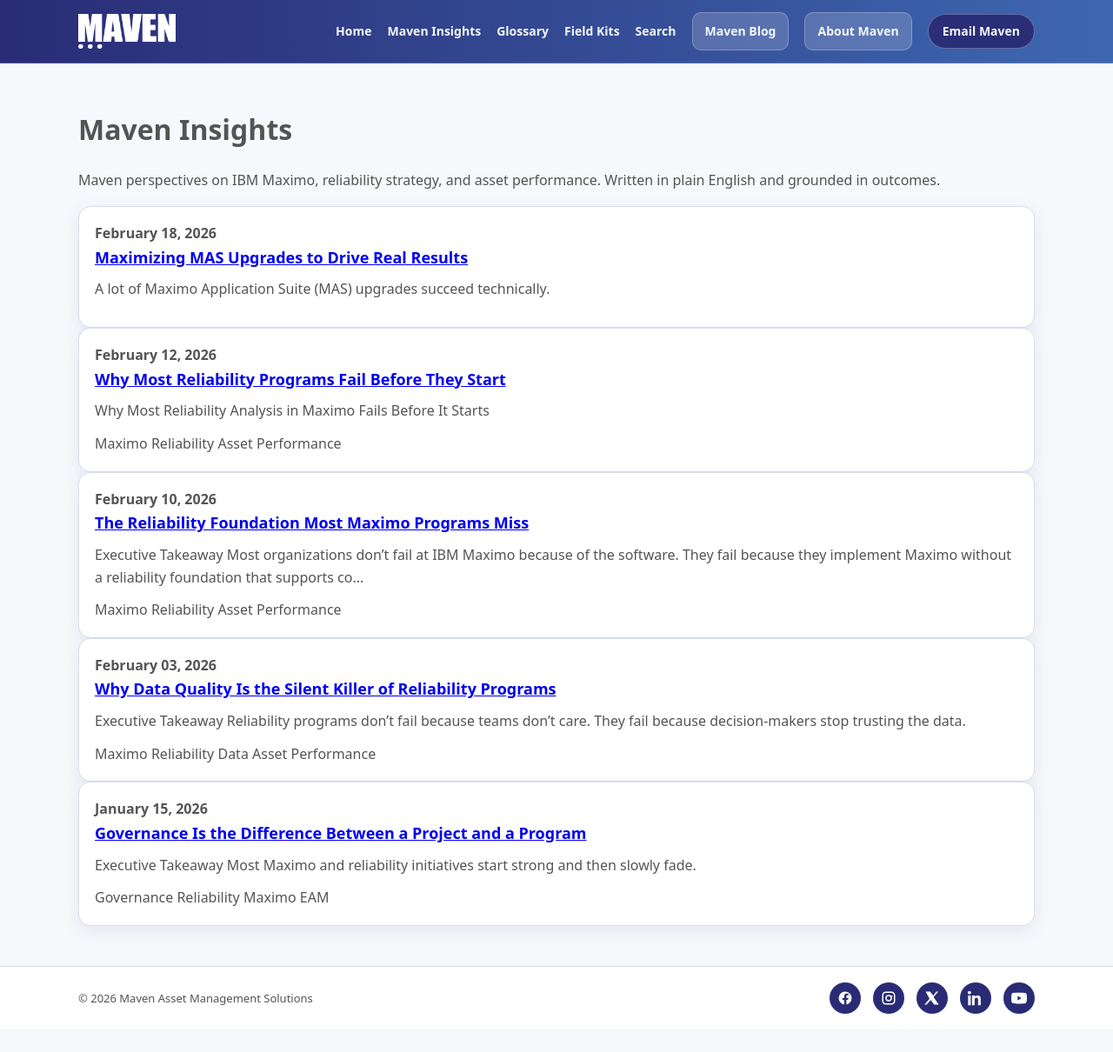
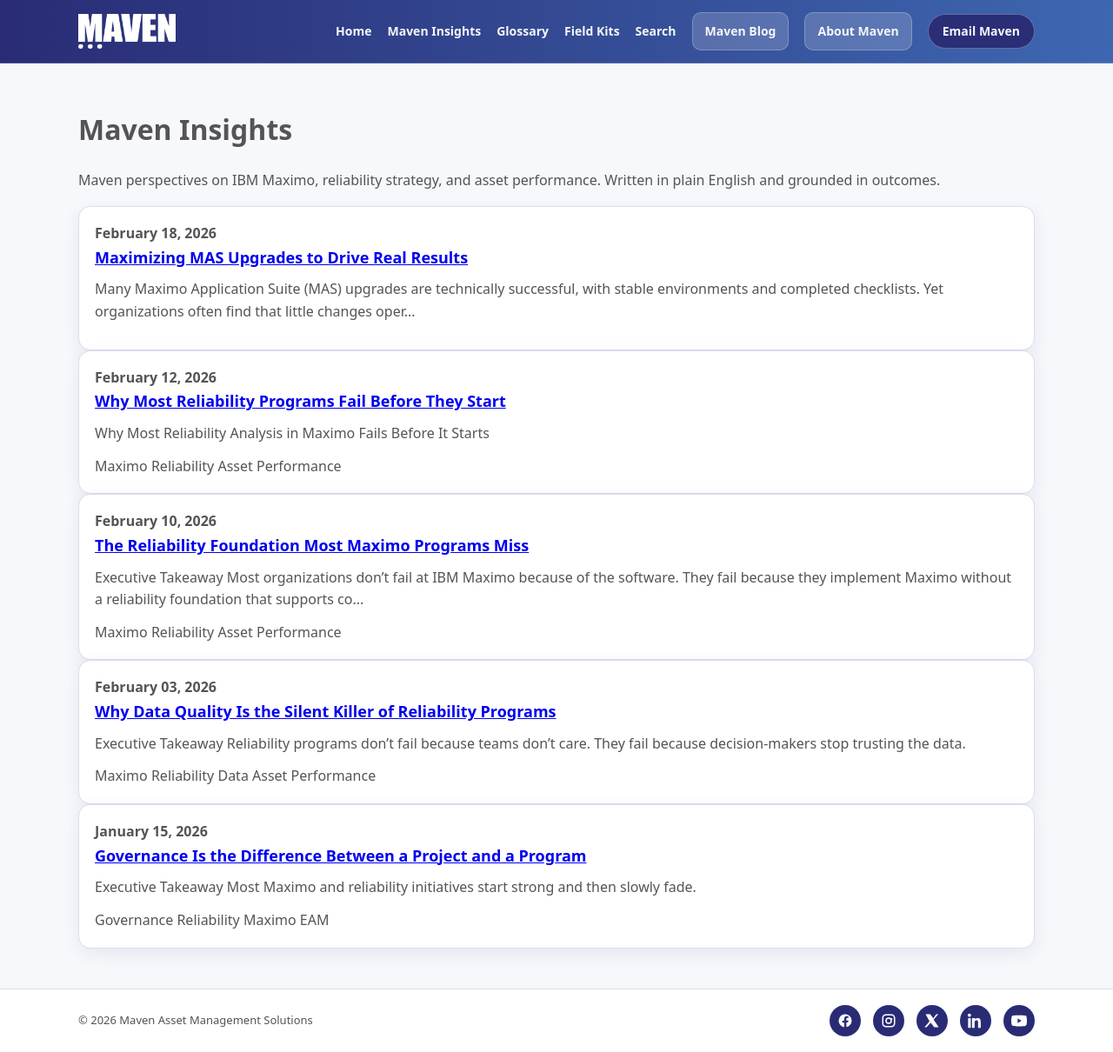
Before and after one commit to Maven-Asset-Management-Insights/content, a Jekyll site: the page built from maven-insights.md, in a window 1280 px wide. Shown: the whole page at 87% size. Built offline with Jekyll 4.4.1, drawn with Linux system fonts in a browser that asks for light colours; before the commit the page ends 1184 px from its top, so only the background shows below that; part of the change alters nothing that is shown.

Commit message:
Update 2026-02-18-Maximizing-MAS-Upgrades.md
shortened the article

```diff
--- a/_posts/2026-02-18-Maximizing-MAS-Upgrades.md
+++ b/_posts/2026-02-18-Maximizing-MAS-Upgrades.md
@@ -18,167 +18,54 @@ deployment_models:
 last_validated: 2026-02-18
 ---
 
-A lot of Maximo Application Suite (MAS) upgrades succeed technically.
+Many Maximo Application Suite (MAS) upgrades are technically successful, with stable environments and completed checklists. Yet organizations often find that little changes operationally.
 
 - The environment is stable.
 - The system runs.
 - The upgrade checklist is complete.
 
-And yet, many teams walk away with the same reaction:
+This gap between technical upgrades and real operational improvement is common.
 
-> *Nothing actually feels better.*
+The platform works, but the business often doesn’t see real benefits. This is usually due to unchanged execution, not technology.
 
-This gap between technical success and operational improvement is more common than most organizations expect. The platform works, but the business doesn’t feel the benefit.
-
-That disconnect is rarely a technology issue.
-
-It’s an execution issue.
-
----
+That disconnect is rarely a technology issue. It is typically an execution issue.
 
 ## The familiar upgrade story
 
-A stable MAS environment matters.
+Stability alone does not improve outcomes.
 
-But stability alone doesn’t change outcomes.
+Upgrades don’t automatically shorten decision cycles, improve data trust, reduce workarounds, or strengthen Asset Performance Management (APM). These benefits only come when upgrades are planned around workflow and process improvement, not just software updates. Stability is a starting point, not the end goal.
 
-It doesn’t:
+## A Common Oversight: Upgrading the Platform Without Improving Execution
 
-- shorten decision cycles
-- improve data trust
-- reduce workarounds
-- strengthen Asset Performance Management
+When upgrades fail to improve operations, it’s usually because execution processes stay the same.
 
-Those results only show up when upgrades are designed to change how work gets done, not just which version is deployed.
+Execution—like decision ownership, data standards, maintenance discipline, and real-world workflows—requires intentional design and follow-through beyond what’s in release notes. Otherwise, the upgrade is just a newer version of the same system.
 
----
+## Focus upgrades on outcomes, not just new features
 
-## Stability is table stakes, not the goal
+Effective upgrades start by asking what should be faster, cleaner, or easier after the upgrade, rather than focusing on new features or go-live speed. This shifts the focus to measurable impact.
 
-Many upgrades are treated like finish lines.
-
-But stability is just the starting point.
-
-A technically successful upgrade means the system is available and functional.
-A meaningful upgrade means the organization works differently afterward.
-
-If your upgrade doesn’t change how decisions are made, how work is prioritized, or how risks are surfaced, it may be stable — but it isn’t transformative.
-
----
-
-## The common miss: upgrading the platform, not execution
-
-When MAS upgrades disappoint operationally, the root cause is usually the same:
-
-> The platform was upgraded — execution was not.
-
-Execution includes:
-
-- decision ownership
-- data standards
-- maintenance strategy discipline
-- workflows that reflect reality
-
-Those elements don’t come from release notes or feature enablement.
-
-They require intentional design and follow-through — before and after go-live.
-
-Without that effort, MAS becomes a newer version of the same experience.
-
----
-
-## Start with outcomes, not features
-
-The most effective MAS upgrades start with different questions.
-
-Instead of:
-
-- What’s new in this release?
-- Which features should we enable?
-- How fast can we get to go-live?
-
-They start with:
-
-- What should be faster after this upgrade?
-- What data should be cleaner or more trusted?
-- What risks should be easier to see?
-- What decisions should require less effort?
-
-These questions shift the focus from installation to impact.
-
----
-
-## Where meaningful upgrades show up: Asset Performance Management
-
-For many organizations, the clearest signal of a successful upgrade is improved Asset Performance Management (APM).
-
-Not more dashboards.
-
-Not more reports.
-
-Not more data.
-
-Real APM improvement looks like:
-
-- clearer visibility into asset health
-- failure data teams actually trust
-- maintenance actions that happen sooner and with more confidence
-
-When APM improves, decision-making improves.
-
-When decision-making improves, execution follows.
-
-That’s when MAS upgrades start to move the needle.
-
----
+The best sign of a successful upgrade is improved Asset Performance Management—clearer asset health, trusted data, and earlier, more confident maintenance. When APM and decision-making improve, execution improves as well.
 
 ## Better Data → Better Decisions → Better Asset Performance
 
-MAS upgrades deliver value when they create:
-
-- better data quality
-- stronger data trust
-- faster decisions
-- earlier interventions
-- fewer avoidable failures
-
-If the upgrade doesn’t reduce friction between insight and action, it’s likely not improving performance — even if the system is technically sound.
-
----
+Upgrades only deliver value when they lead to better data, faster decisions, earlier interventions, and fewer failures. If they don’t reduce friction between insight and action, performance doesn’t improve, even if the system is stable.
 
 ## How to tell if an upgrade is actually working
 
-A technically successful upgrade is easy to define.
-
-A meaningful one is not.
-
-The most reliable indicators tend to be subtle:
-
-- fewer workarounds
-- less rework
-- clearer ownership when data flags risk
-- faster movement from insight to action
-
-If none of those things change, the upgrade may be stable — but it’s probably not delivering value.
-
----
+The real signs of a meaningful upgrade are fewer workarounds, less rework, clearer data ownership, and quicker action. If these don’t improve, the upgrade isn’t delivering value.
 
 ## The takeaway
 
-MAS upgrades should change how work gets done, not just what version you’re running.
+MAS upgrades should improve operational processes, not just update the software version.
 
-When organizations align upgrades to execution and Asset Performance Management outcomes, the platform becomes an enabler instead of a disappointment.
+When organizations align upgrades with execution and Asset Performance Management outcomes, the platform becomes an enabler rather than a source of disappointment.
 
-The real question isn’t whether the upgrade worked.
+The real question isn’t whether the upgrade worked. It’s whether the work improved.
 
-It’s whether the work improved.
+**What’s your primary measure of “success” after go-live?**
 
----
+At Maven Asset Management, we help organizations align MAS upgrades with execution and asset performance outcomes before and after go-live, ensuring stability leads to measurable operational improvement.
 
-## What’s your go-to measure of “success” after go-live?
-
-At **Maven Asset Management**, we help organizations align MAS upgrades to execution and asset performance outcomes — before and after go-live — so stability translates into measurable operational improvement.
-
-Because reliability isn’t achieved at deployment.
-
-It’s proven in execution.
+Because reliability isn’t achieved at deployment. It’s proven in execution.
```
